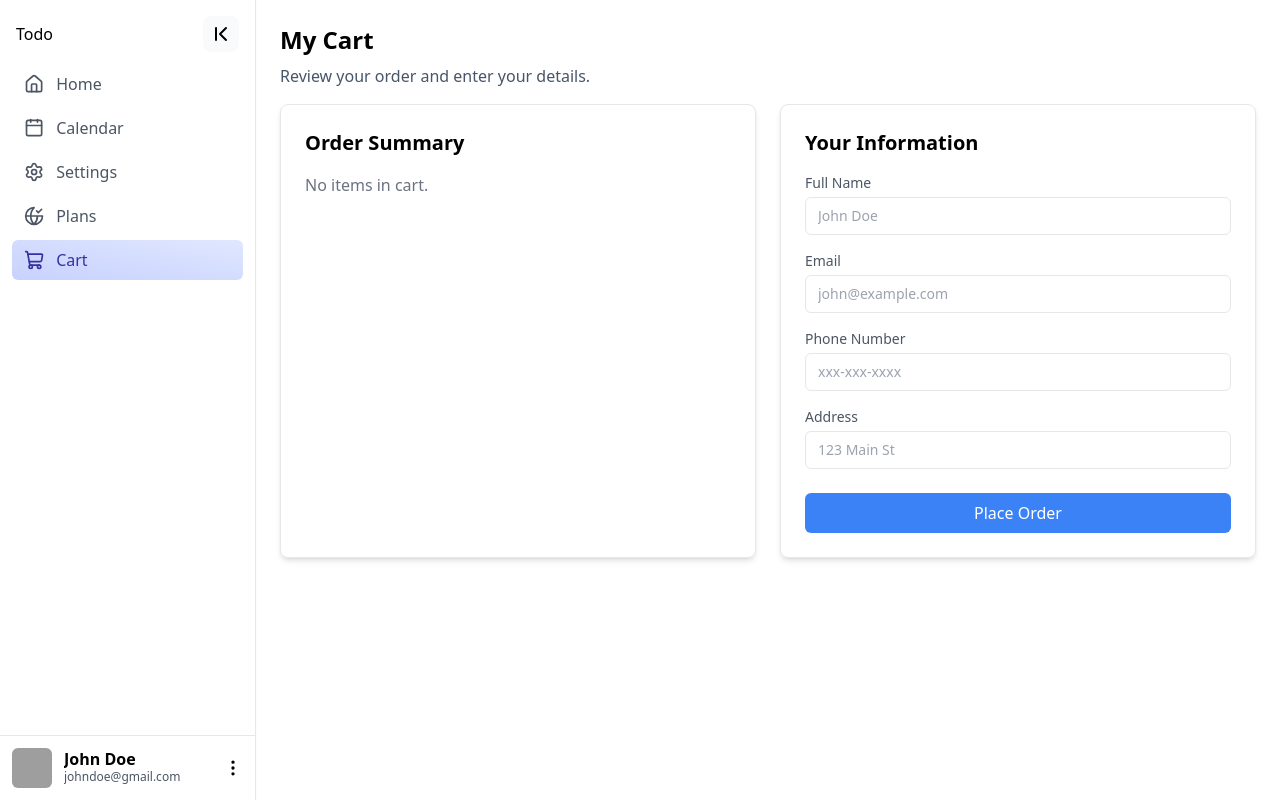
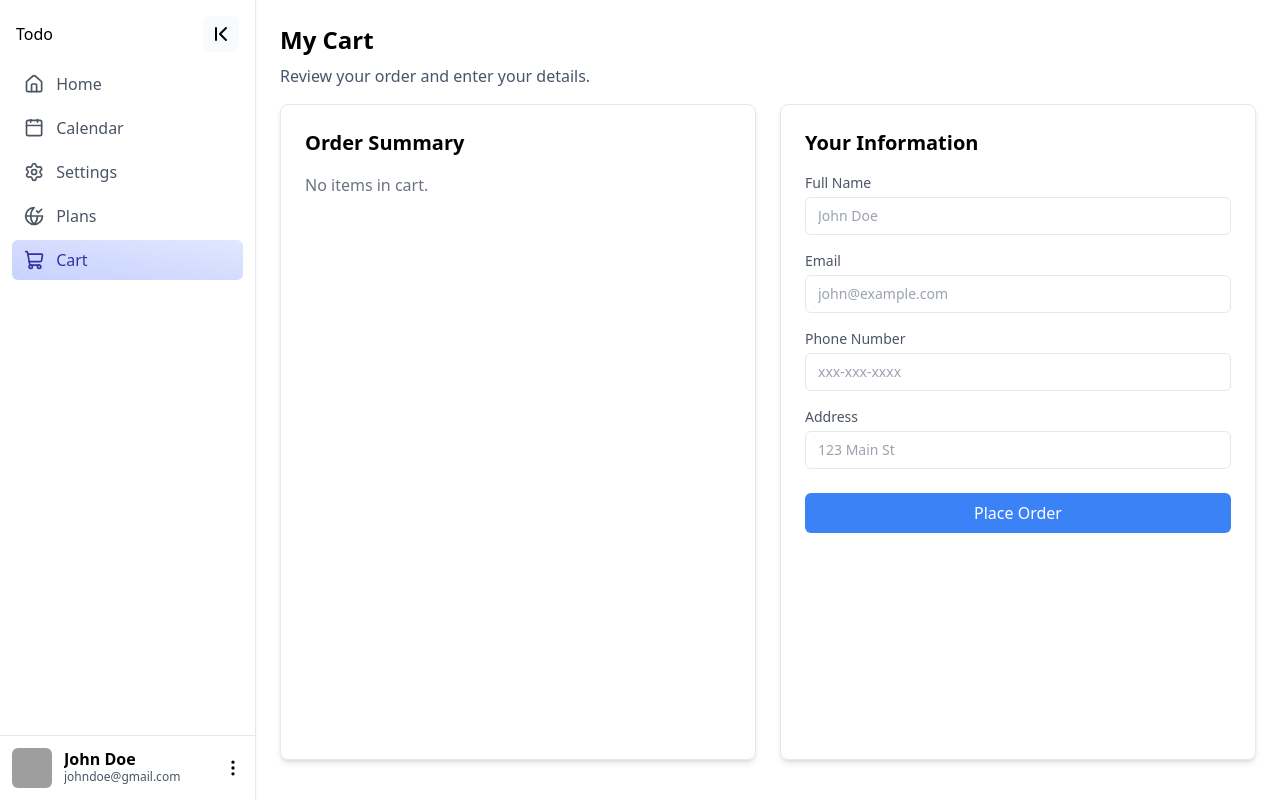
Before and after one commit to sriyuthyerramshetty-bot/DE-cognizant-project, a React (Vite) app: page /cart in a window 1280 px wide. Built offline with nearby package versions, Linux system fonts and the light colour scheme; grey boxes are pictures that could not be loaded.

Commit message:
Added internal scrolling and layout style updates.

```diff
--- a/src/components/OrderSummaryBox.jsx
+++ b/src/components/OrderSummaryBox.jsx
@@ -9,7 +9,7 @@ function OrderSummaryBox ({ cart, removeFromCart }) {
     return (
         <div className="flex-1 border rounded-lg shadow-md p-6 flex flex-col">
             <h2 className="text-xl font-semibold mb-4">{TextAsset.CartPage.orderSummary}</h2>
-            <div className="flex flex-col gap-3 flex-1">
+            <div className="flex flex-col gap-3 flex-1 overflow-y-auto min-h-0 pr-3">
                 {cart.length === 0 ? (
                     <p className="text-gray-500">{TextAsset.CartPage.emptyMessage}</p>
                 ) : (
--- a/src/components/PlanGrid.jsx
+++ b/src/components/PlanGrid.jsx
@@ -11,7 +11,7 @@ function PlanGrid ({ filteredPlans }) {
     }
 
     return (
-        <div className="grid grid-cols-3 gap-4 px-6">
+        <div className="grid grid-cols-3 gap-4 px-6 pb-10">
             {filteredPlans.map((plan) => (
                 <PlanBox key={plan.id} plan={plan} />
             ))}
--- a/src/components/Sidebar.jsx
+++ b/src/components/Sidebar.jsx
@@ -8,7 +8,7 @@ export default function Sidebar({ children }) {
   const [expanded, setExpanded] = useState(true)
 
   return (
-      <aside className={`h-screen shrink-0 transition-all duration-300 ${expanded ? 'w-64' : 'w-20'}`}>      <nav className="h-full flex flex-col bg-white border-r shadow-sm">
+      <aside className={`sticky top-0 self-start h-screen shrink-0 transition-all duration-300 ${expanded ? 'w-64' : 'w-20'}`}>      <nav className="h-full flex flex-col bg-white border-r shadow-sm">
         <div className="p-4 pb-2 flex justify-between items-center">
           Todo
           <button
--- a/src/pages/CartPage.jsx
+++ b/src/pages/CartPage.jsx
@@ -7,7 +7,7 @@ function CartPage() {
     const { cart, removeFromCart } = useCart();
 
     return (
-        <div className="px-6">
+        <div className="flex h-screen flex-col overflow-hidden px-6">
             {/* Header section */}
             <div className="pt-6 pb-4">
                 <h1 className="text-2xl font-semibold">{TextAsset.CartPage.title}</h1>
@@ -15,7 +15,7 @@ function CartPage() {
             </div>
 
             {/* Two column layout */}
-            <div className="flex gap-6">
+            <div className="flex gap-6 pb-10 flex-1 min-h-0">
 
                 {/* Order Summary box */}
                 <OrderSummaryBox cart={cart} removeFromCart={removeFromCart} />
--- a/src/pages/PlanPage.jsx
+++ b/src/pages/PlanPage.jsx
@@ -43,7 +43,7 @@ function PlanPage({ plans }) {
     );
 
     return (
-        <>
+        <div className="flex h-screen flex-col overflow-hidden">
             {/* Header section */}
             <div className="pt-6 pl-6 pr-6">
                 <h1 className="text-2xl font-semibold">{TextAsset.PlanPage.title}</h1>
@@ -59,8 +59,10 @@ function PlanPage({ plans }) {
             </div>
 
             {/* Display the plans in a grid layout */}
-            <PlanGrid filteredPlans={filteredPlans} />
-        </>
+            <div className="flex-1 min-h-0 overflow-y-auto">
+                <PlanGrid filteredPlans={filteredPlans} />
+            </div>
+        </div>
     )
 }
 
```
